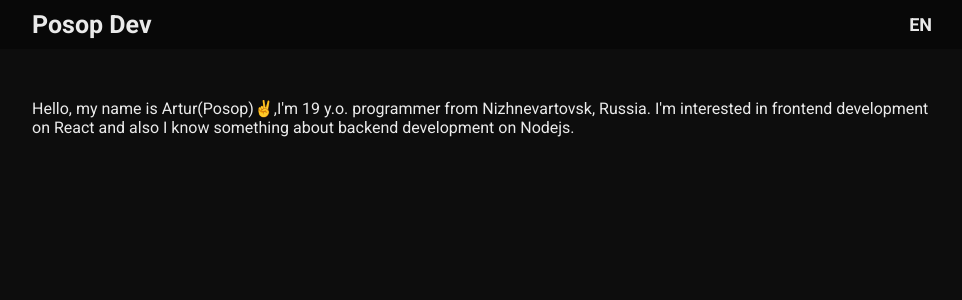
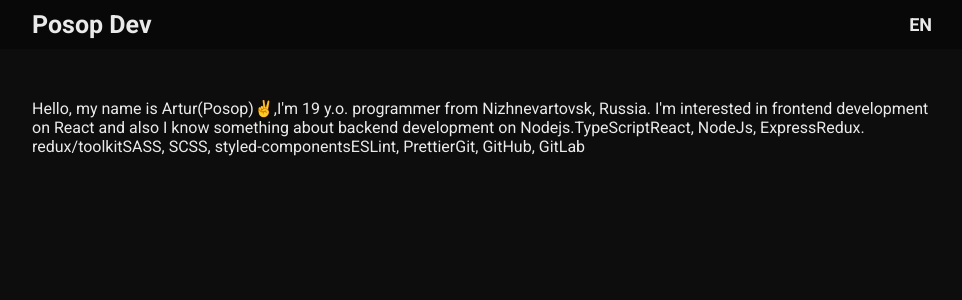
Before and after one commit to posop1/posop.dev, a React (Vite) app: page / in a window 1280 px wide. Shown: the top 300 px of the page, without its empty margins (158-1120 px from the left). Built offline with nearby package versions, Linux system fonts and the light colour scheme.

Commit message:
add stack in infoitem

```diff
--- a/src/components/Information/InfoItem/index.tsx
+++ b/src/components/Information/InfoItem/index.tsx
@@ -8,6 +8,7 @@ const InfoItem: FC<IText> = ({ title, body, stack }) => {
       <div>
         <span>
           {title},{body}
+          {stack.stackItem}
         </span>
       </div>
     </div>
```
